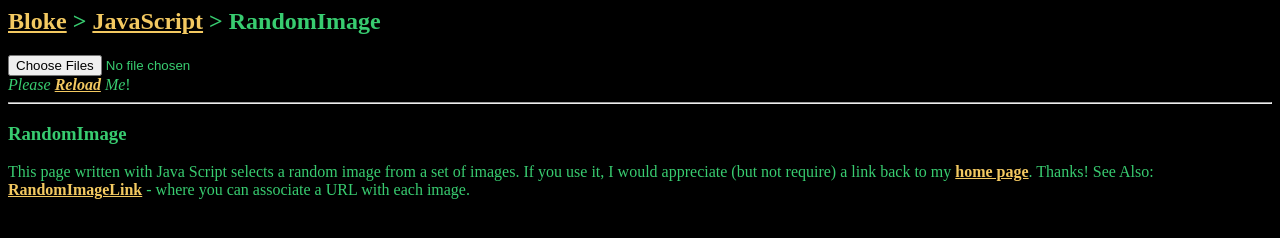
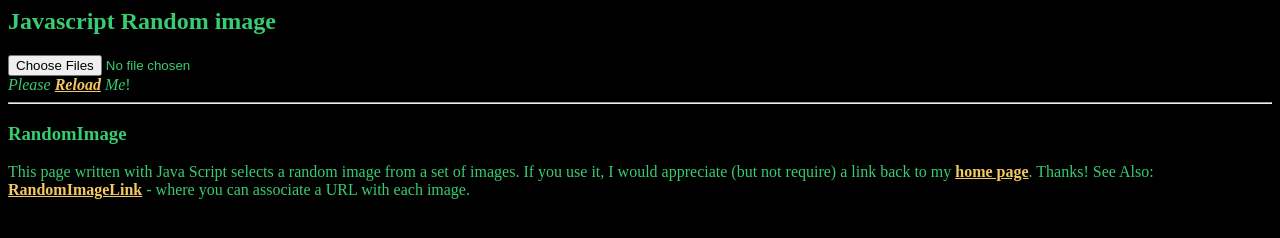
Before and after one commit to commentatorboy/RandomImagePicker, a plain HTML site: page index.html in a window 1280 px wide. Drawn offline with Linux system fonts and the light colour scheme.

Commit message:
now you can select one picture also title change

```diff
--- a/index.html
+++ b/index.html
@@ -107,7 +107,7 @@
 
 <body bgcolor="#000000" text="#38CC70" link="#F3C961" vlink="F3C961" alink="#F3C961">
 
-<h2><a href=/>Bloke</a> &gt; <a href=/javascript/>JavaScript</a> &gt; RandomImage</h2>
+<h2>Javascript Random image</h2>
 <input type="file" id="fileinput" multiple />
 
 <br>
```
Also changed, not shown: 1 other file.
